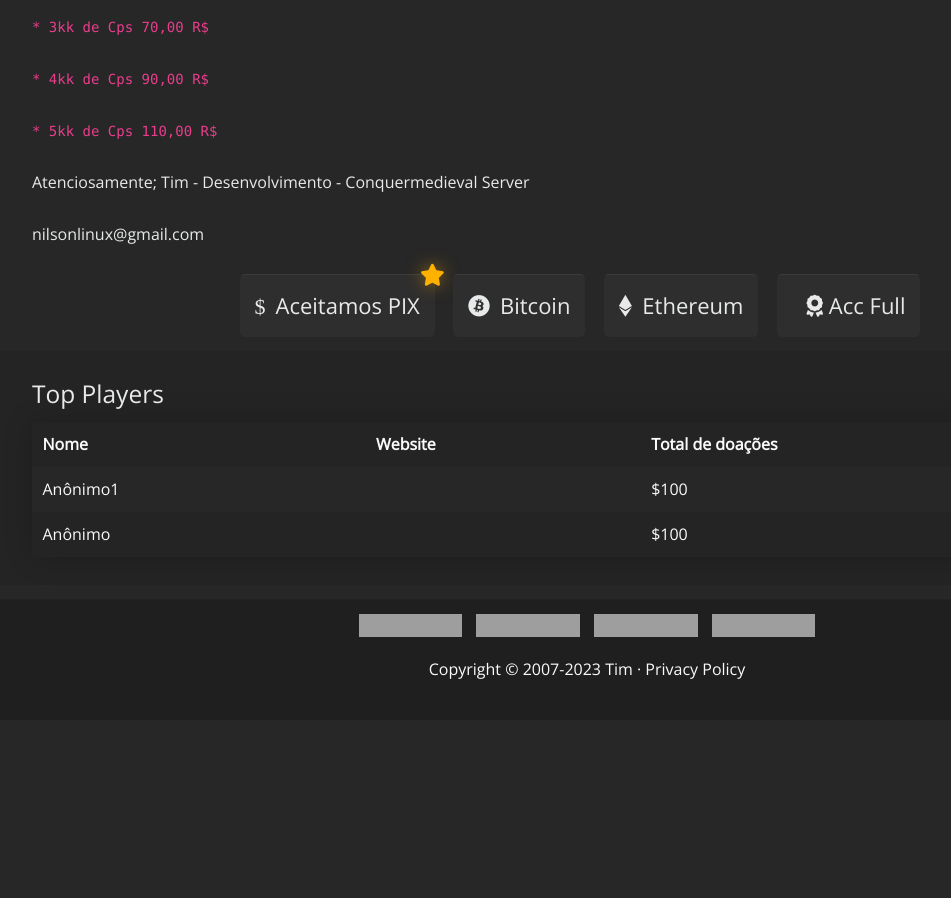
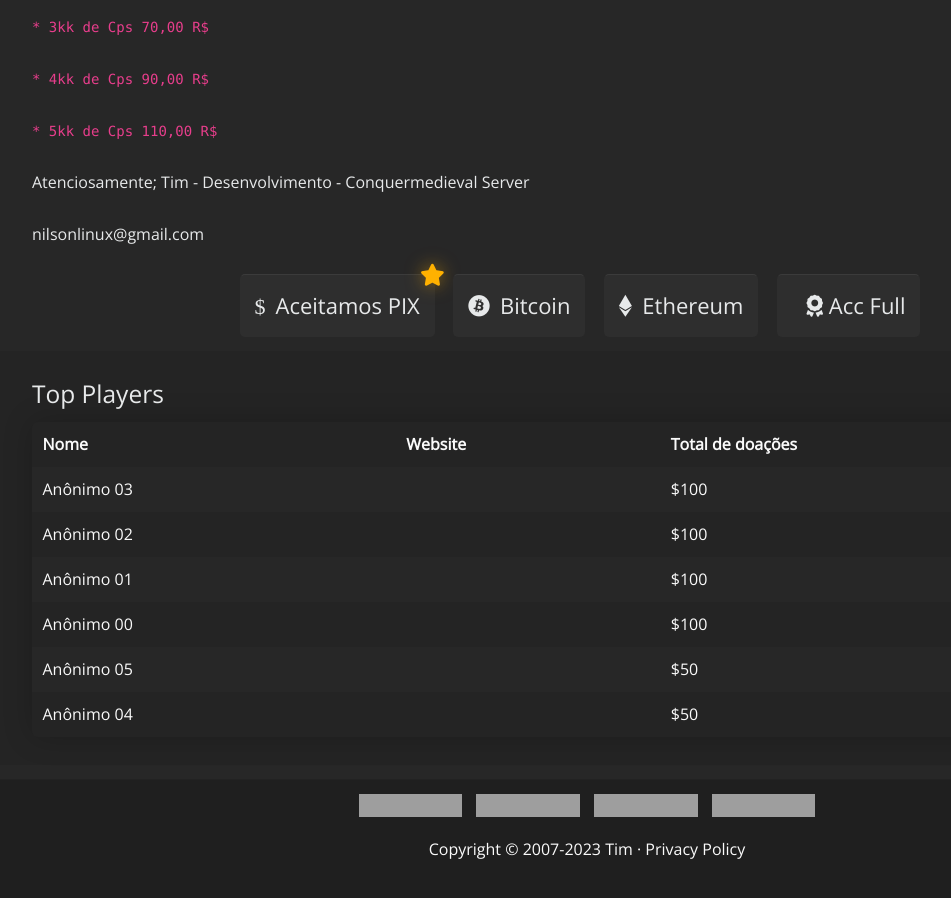
Before and after one commit to conquermedieval/conquermedieval.github.io, a Jekyll site: the page built from loja_online.html, in a window 1280 px wide and 900 px high, scrolled down 669 px, cut to the strip 0-898 px from the top of the window. Shown: the whole strip, without its empty margins (53-1004 px from the left). Built offline with Jekyll 4.4.1, drawn with Linux system fonts in a browser that asks for light colours; before the commit the page ends 1389 px from its top, so only the background shows below that; grey boxes are pictures that could not be loaded.

Commit message:
Update donators.yml

```diff
--- a/_data/donators.yml
+++ b/_data/donators.yml
@@ -1,9 +1,29 @@
-- name: Anônimo
+- name: Anônimo 00
   facebook:
   instagram:
   amount: 100
 
-- name: Anônimo1
+- name: Anônimo 01
   facebook:
   instagram:
   amount: 100
+
+- name: Anônimo 02
+  facebook:
+  instagram:
+  amount: 100
+
+- name: Anônimo 03
+  facebook:
+  instagram:
+  amount: 100
+
+- name: Anônimo 04
+  facebook:
+  instagram:
+  amount: 50
+
+- name: Anônimo 05
+  facebook:
+  instagram:
+  amount: 50
```
